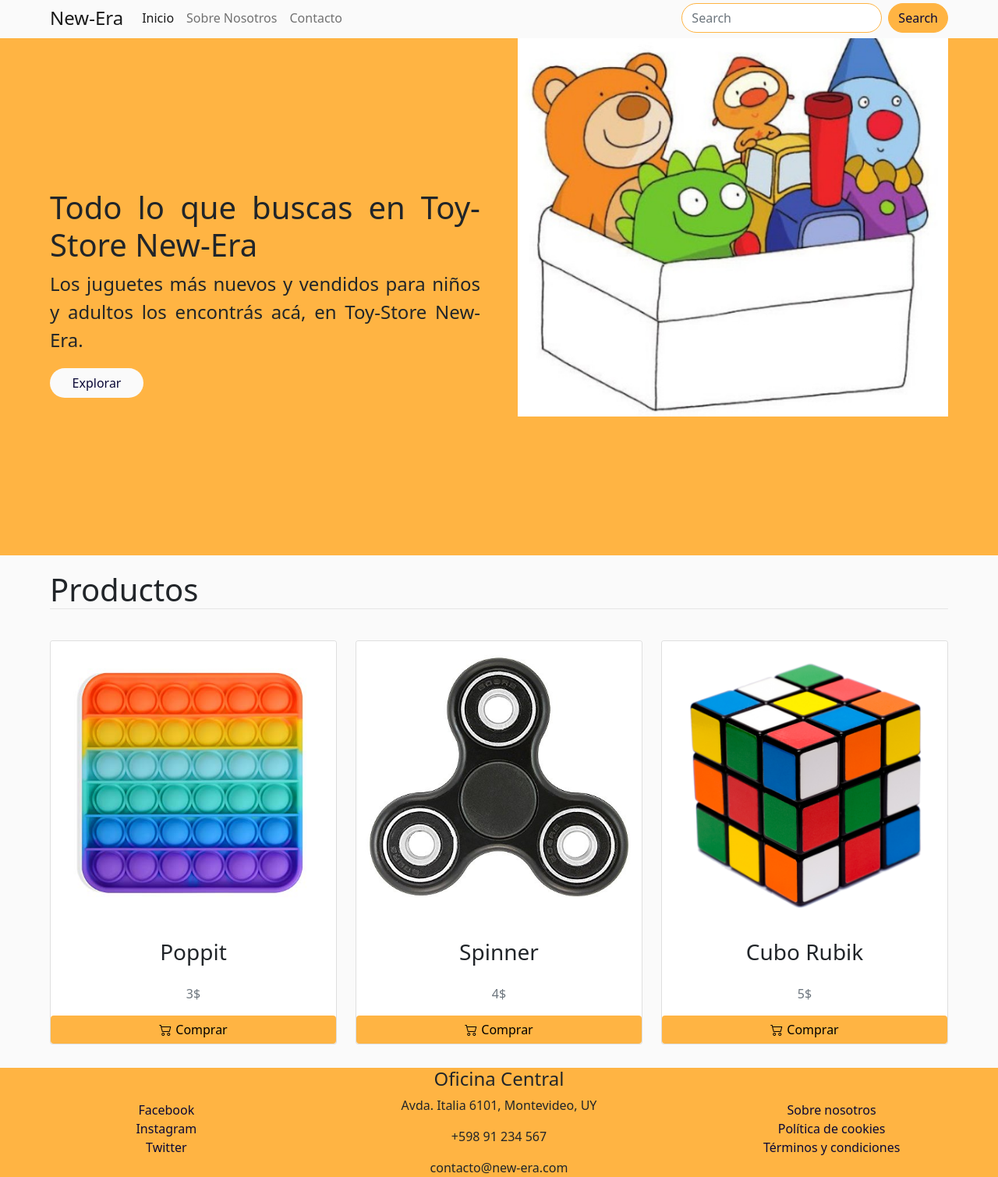
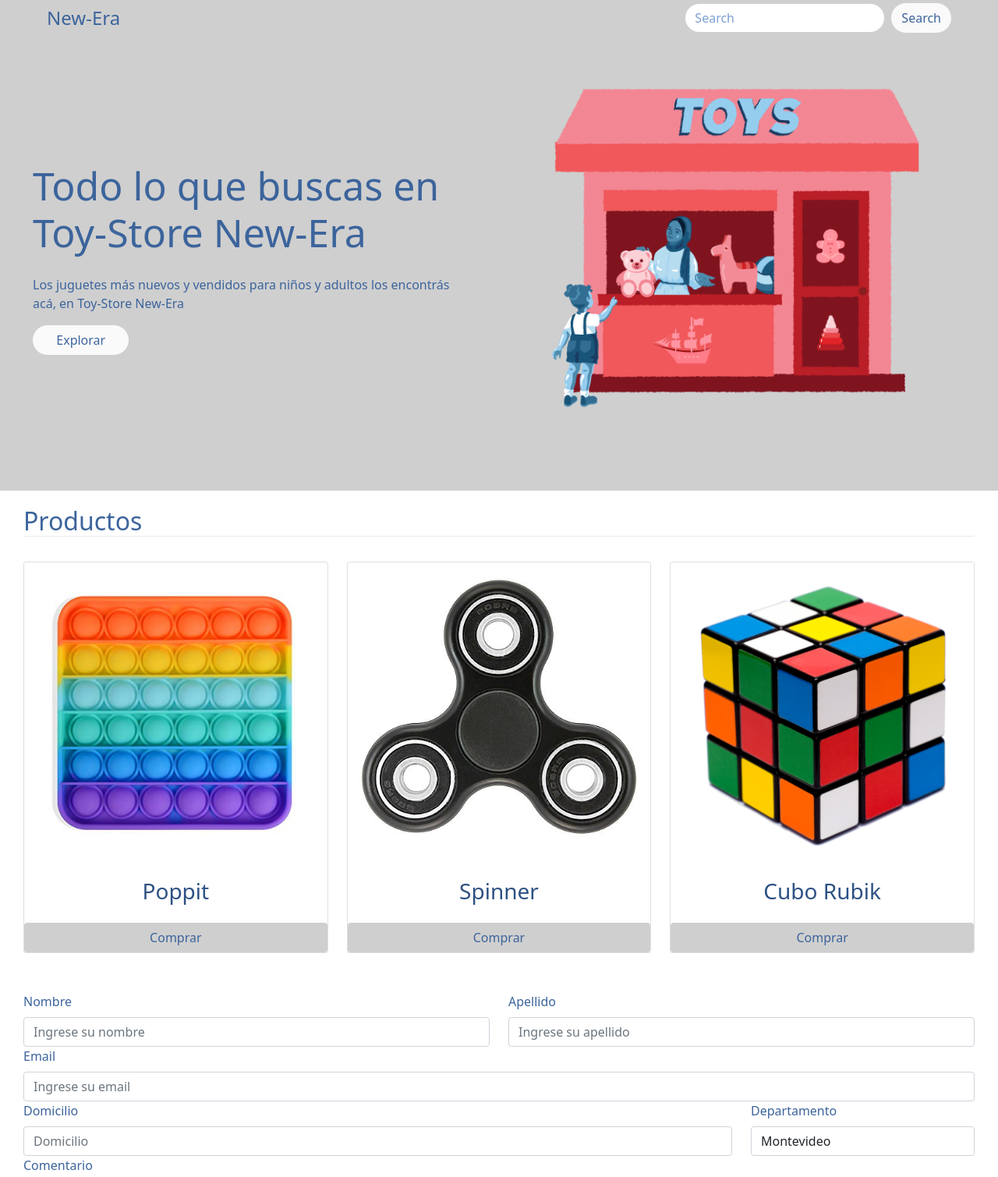
Before and after one commit to justfaku/toy-store, a website: page index.html in a window 1280 px wide. Shown: the top 1509 px of the page at 78% size. Drawn offline with nearby package versions, Linux system fonts and the light colour scheme.

Commit message:
más cambios

```diff
--- a/css/main.css
+++ b/css/main.css
@@ -1,141 +1,162 @@
 :root {
-    --main-color: rgb(255, 180, 67);
-    --gray: #e6e6e6;
-    --black: rgb(11, 8, 54);
+  --main-color: rgb(207, 207, 207);
+  --smooth-gray: rgb(235, 235, 235);
+  --gray: rgb(197, 197, 197);
+  --strong-gray: #414141;
+  --blue: #3c649c;
+  --smooth-blue: #7ca0d3;
+  --strong-blue: #2d5183;
   --white: rgb(250, 250, 250);
-    --smooth-gray: rgb(122, 122, 122);
 }
+
 * {
   padding: 0;
   margin: 0;
   box-sizing: border-box;
+  color: var(--blue);
 }
+
 img {
   max-width: 100%;
   max-height: 100%;
 }
-body {
-    background-color: var(--white);
-}
 .container {
-    max-width: 100%;
-    margin: 0 auto;
-    padding: 0 4rem 0 4rem;
+  max-width: 1300px;
+  margin: auto;
+  padding: 0 30px 0 30px;
 }
 
-a {
+a,
+.nav-link {
   text-decoration: none;
-    color:  var(--black);
+  color: var(--blue);
 }
-a:hover {
-    color: var(--smooth-gray);
+
+a:hover,
+.nav-link:hover {
+  color: var(--strong-blue);
 }
-.nav-link {
-    color: var(--black);
-}
-.nav-link:hover {
-    color: var(--smooth-gray);
-}
+
 h3 {
   text-align: center;
 }
 
+.row {
+  display: flex;
+  align-items: center;
+  flex-wrap: wrap;
+  justify-content: space-around;
+}
+
 /*Navigation Styles*/
+
 .navbar {
-    background-color: var(--white);
   padding-top: 0px;
   padding-bottom: 3px;
   color: var(--black);
 }
+
 .navbar-brand {
   font-size: x-large;
   font: bold;
 }
+
+.search::placeholder {
+    color: var(--smooth-blue);
+}
 .search,
 .search-btn {
   border-radius: 20px;
+  border-color: transparent;
 }
-.search {
-    border-color: var(--main-color);
+
+.search-btn {
+  color: var(--blue);
+  background-color: var(--white);
 }
-.search-btn {
-    border-color: var(--main-color);
-    color: var(--black);
-    background-color: var(--main-color);
+
+.search-btn:hover {
+  background-color: var(--smooth-gray);
+  border-color: transparent;
+  color: var(--strong-blue);
 }
-.search-btn:hover {
-    background-color: var(--main-color);
-    border-color: transparent;
-    color: var(--black);
-}
-.search-btn:active {
-    color: var(--black);
-}
+
 /*Finish of Navigation Styles*/
 
 /*Header Styles*/
-.head {
+
+.head-container {
+  align-items: center;
   background-color: var(--main-color);
-    padding-top: 23px;
+  max-width: max-content;
+  margin: 0 auto;
+  padding: 0 30px 40px 30px;
 }
-.grid-container {
-    display: grid;
-    grid-template-columns: 1fr 1fr;
-    grid-template-rows: 80vh;
-    align-items: center;
-    gap: 3rem;
-}
-.left-content {
-    align-content: flex-start;
-    font-size: 1.5rem;
-	font-weight: 300;
-	text-align: justify;
-	padding-bottom: 2rem;
-	max-width: 800px;
-}
+
 .explore-btn {
   background-color: var(--white);
   border-radius: 20px;
   padding-left: 5%;
   padding-right: 5%;
+  display: inline-block;
+  color: var(--blue);
 }
-.right-content {
-    height: 100vh;
-    min-height: 100vh;
-    background-image: url(../img/header.jpg);
-    background-size:contain;
-    background-repeat: no-repeat;
+.explore-btn:hover {
+  background-color: var(--smooth-gray);
+  border-color: transparent;
+  color: var(--strong-blue);
 }
+
+.col-2 {
+  flex-basis: 50%;
+  min-width: 300px;
+}
+
+.col-2 h1 {
+  font-size: 50px;
+  line-height: 60px;
+  margin: 25px 0;
+}
+.col-2 img {
+  max-width: 100%;
+  padding: 50px 0;
+}
+
 /*Finish of Header Styles*/
 
 /*Products Styles*/
+
 #products {
   padding-top: 20px;
+  padding-bottom: 50px;
 }
+
 .products-title::after {
   content: "";
   display: block;
-    border-bottom: 1px solid var(--gray);
+  border-bottom: 1px solid var(--smooth-gray);
   width: 100%;
   margin-bottom: 1em;
 }
 .product-text {
   text-align: justify;
 }
-.price {
-    text-align: center;
+.card-title {
+    color: var(--strong-blue);
 }
+
 .buy-btn {
-    background: var(--main-color);
-    border: #ffc107;
-    color: black;
+  background-color: var(--main-color);
+  color: var(--blue);
 }
-.buy-cart-icon {
-    padding-right: 5px;
+.buy-btn:hover {
+    background-color: var(--gray);
+    color: var(--strong-blue);
 }
 /*Finish of Products Styles*/
 
 /*Footer Styles*/
+
 .footer-address-icon {
   padding-right: 5px;
 }
@@ -146,7 +167,9 @@ h3 {
   margin-top: 30px;
   background-color: var(--main-color);
 }
+
 address {
   margin: 0px;
 }
+
 /*Finish of Footer Styles*/
--- a/index.html
+++ b/index.html
@@ -2,22 +2,18 @@
 <html lang="en">
 
 <head>
-  <!-- Required meta tags -->
     <meta charset="utf-8">
     <meta name="viewport" content="width=device-width, initial-scale=1">
     <!-- Bootstrap CSS -->
     <link href="https://cdn.jsdelivr.net/npm/bootstrap@5.1.3/dist/css/bootstrap.min.css" rel="stylesheet"
         integrity="sha384-1BmE4kWBq78iYhFldvKuhfTAU6auU8tT94WrHftjDbrCEXSU1oBoqyl2QvZ6jIW3" crossorigin="anonymous">
-  <!-- Icons Bootstrap -->
-  <link rel="stylesheet" href="https://cdn.jsdelivr.net/npm/bootstrap-icons@1.8.1/font/bootstrap-icons.css">
     <!-- Local CSS -->
     <link rel="stylesheet" href="css/main.css">
     <title>New-Era</title>
 </head>
 
 <body>
-  <!-- Navbar -->
-  <nav class="navbar navbar-expand-md navbar-light">
+    <!--   <nav class="navbar navbar-expand-md navbar-light">
     <div class="container-fluid container">
       <a class="navbar-brand" href="#">New-Era</a>
       <button class="navbar-toggler" type="button" data-bs-toggle="collapse" data-bs-target="#navbarNavAltMarkup"
@@ -36,70 +32,135 @@
         <button class="btn btn-outline-success search-btn" type="submit">Search</button>
       </form>
     </div>
+  </nav> -->
+
+
+
+    <!-- Header -->
+    <header>
+        <div class="row head-container">
+
+            <!-- Navigation -->
+            <nav class="navbar container">
+                <a href="index.html" class="navbar-brand">New-Era</a>
+
+                <form class="d-flex search-form ">
+                    <input class="form-control me-2 search " type="search " placeholder="Search " aria-label="Search ">
+                    <button class="btn btn-outline-success search-btn " type="submit ">Search</button>
+                </form>
+
             </nav>
+            <div class="col-2">
+                <h1>Todo lo que buscas en <br>Toy-Store New-Era</h1>
+                <p> Los juguetes más nuevos y vendidos para niños y adultos los encontrás<br>acá, en Toy-Store New-Era</p>
+                <a href="#products" class="btn explore-btn">Explorar</a>
+            </div>
+            <div class="col-2">
+                <img src="img/header.png" ">
+              </div>
+          </div>
 
-  <header class="head">
-    <div class="container">
-      <div class="grid-container">
-        <div class="left-content">
+      </header>
+
+    <!--   <header class=" head ">
+    <div class=" container ">
+      <div class=" grid-container ">
+        <div class=" left-content ">
           <h1>Todo lo que buscas en Toy-Store New-Era</h1>
           <p>
             Los juguetes más nuevos y vendidos para niños y adultos los encontrás acá, en Toy-Store New-Era.
           </p>
-          <button type="button" class="btn explore-btn"><a href="#products">Explorar</a></button>
+          <button type=" button " class=" btn explore-btn "><a href=" #products ">Explorar</a></button>
         </div>
-        <div class="right-content">
+        <div class=" right-content ">
         </div>
       </div>
     </div>
-  </header>
-  <div class="container" id="products">
-    <h1 class="products-title">Productos</h1>
-    <div class="row row-cols-1 row-cols-md-3 g-4">
-      <div class="col">
-        <div class="card">
-          <img src="img/poppit.jpg" class="card-img-top " alt="...">
-          <div class="card-body">
-            <h3 class="card-title">Poppit</h5>
+  </header> -->
+
+    <!-- Products Section -->
+    <section class=" container " id="products">
+                <h2 class="products-title ">Productos</h2>
+                <div class="row row-cols-1 row-cols-md-3 g-4 ">
+                    <div class="col ">
+                        <div class="card ">
+                            <img src="img/poppit.jpg " class="card-img-top " alt="... ">
+                            <div class="card-body ">
+                                <h3 class="card-title ">Poppit</h3>
                             </div>
-          <p class="card-text text-muted price">3$</p>
-          <button type="button" class="btn buy-btn"><i class="bi bi-cart2 buy-cart-icon"></i>Comprar</button>
+                            <button type="button " class="btn buy-btn ">Comprar</button>
                         </div>
                     </div>
-      <div class="col">
-        <div class="card">
-          <img src="img/spinner.jpg" class="card-img-top" alt="...">
-          <div class="card-body">
-            <h3 class="card-title">Spinner</h5>
+                    <div class="col ">
+                        <div class="card ">
+                            <img src="img/spinner.jpg " class="card-img-top " alt="... ">
+                            <div class="card-body ">
+                                <h3 class="card-title ">Spinner</h3>
                             </div>
-          <p class="card-text text-muted price">4$</p>
-          <button type="button" class="btn buy-btn"><i class="bi bi-cart2 buy-cart-icon"></i>Comprar</button>
+                            <button type="button " class="btn buy-btn ">Comprar</button>
                         </div>
                     </div>
-      <div class="col">
-        <div class="card">
-          <img src="img/rubik.jpg" class="card-img-top" alt="...">
-          <div class="card-body">
-            <h3 class="card-title">Cubo Rubik</h5>
+                    <div class="col ">
+                        <div class="card ">
+                            <img src="img/rubik.jpg " class="card-img-top " alt="... ">
+                            <div class="card-body ">
+                                <h3 class="card-title ">Cubo Rubik</h3>
                             </div>
-          <p class="card-text text-muted price">5$</p>
-          <button type="button" class="btn buy-btn"><i class="bi bi-cart2 buy-cart-icon"></i>Comprar</button>
+                            <button type="button " class="btn buy-btn ">Comprar</button>
                         </div>
                     </div>
                 </div>
+                </section>
+
+                <div class="container ">
+                    <form>
+                        <div class="row ">
+                            <div class="form-group col-sm-6 ">
+                                <label for="name " class="form-label ">Nombre</label>
+                                <input type="text " class="form-control " id="name " placeholder="Ingrese su nombre ">
+                            </div>
+                            <div class="form-group col-sm-6 ">
+                                <label for="lastname " class="form-label ">Apellido</label>
+                                <input type="text " class="form-control " id="name " placeholder="Ingrese su apellido ">
+                            </div>
+                        </div>
+                        <div class="form-group ">
+                            <label for="email " class="form-label ">Email</label>
+                            <input type="email " class="form-control " id="email " placeholder="Ingrese su email ">
+                        </div>
+                        <div class="row ">
+                            <div class="form-group col-sm-9 ">
+                                <label for="address " class="form-label ">Domicilio</label>
+                                <input type="text " class="form-control " id="address " placeholder="Domicilio ">
+                            </div>
+                            <div class="form-group col-sm-3 ">
+                                <label for="city " class="form-label ">Departamento</label>
+                                <select id="city " class="form-control ">
+                                    <option selected>Montevideo</option>
+                                    <option>Interior</option>
+                                </select>
+                            </div>
+                        </div>
+                        <div class="form-row ">
+                            <div class="form-group col-sm ">
+                                <label for="commentary " class="form-label ">Comentario</label>
+                                <textarea class="form-control " id="commentary " placeholder="Ingresa tu comentario "
+                                    rows="6 "></textarea>
+                            </div>
+                        </div>
+                        <input class="btn btn " type="submit " value="Enviar " required style="margin-top: 6px; ">
+                    </form>
                 </div>
 
-
-
                 <footer>
-    <div class="container-fluid footer">
-      <div class="row footer-row">
-        <div class="col-sm-4 d-flex flex-column align-items-center">
-          <a href="https://www.facebook.com">Facebook</a>
-          <a href="https://www.instagram.com">Instagram</a>
-          <a href="https://www.twitter.com">Twitter</a>
+                    <div class="container-fluid footer ">
+                        <div class="row footer-row ">
+                            <div class="col-sm-4 d-flex flex-column align-items-center ">
+                                <a href="https://www.facebook.com ">Facebook</a>
+                                <a href="https://www.instagram.com ">Instagram</a>
+                                <a href="https://www.twitter.com ">Twitter</a>
                             </div>
-        <div class="col-sm-4 d-flex flex-column align-items-center">
+                            <div class="col-sm-4 d-flex flex-column align-items-center ">
                                 <address>
                                     <h4>Oficina Central</h4>
                                     <p>Avda. Italia 6101, Montevideo, UY</p>
@@ -107,19 +168,20 @@
                                     <p>contacto@new-era.com</p>
                                 </address>
                             </div>
-        <div class="col-sm-4 d-flex flex-column align-items-center">
-          <a href="./about.html">Sobre nosotros</a>
-          <a href="https://www.instagram.com">Política de cookies</a>
-          <a href="https://www.twitter.com">Términos y condiciones</a>
+                            <div class="col-sm-4 d-flex flex-column align-items-center ">
+                                <a href="./about.html ">Sobre nosotros</a>
+                                <a href="https://www.instagram.com ">Política de cookies</a>
+                                <a href="https://www.twitter.com ">Términos y condiciones</a>
                             </div>
                         </div>
                     </div>
+
                 </footer>
 
                 <!-- Bootstrap Bundle with Popper -->
-  <script src="https://cdn.jsdelivr.net/npm/bootstrap@5.1.3/dist/js/bootstrap.bundle.min.js"
-    integrity="sha384-ka7Sk0Gln4gmtz2MlQnikT1wXgYsOg+OMhuP+IlRH9sENBO0LRn5q+8nbTov4+1p"
-    crossorigin="anonymous"></script>
+                <script src="https://cdn.jsdelivr.net/npm/bootstrap@5.1.3/dist/js/bootstrap.bundle.min.js "
+                    integrity="sha384-ka7Sk0Gln4gmtz2MlQnikT1wXgYsOg+OMhuP+IlRH9sENBO0LRn5q+8nbTov4+1p "
+                    crossorigin="anonymous "></script>
 </body>
 
 </html>
```
Also changed, not shown: img/header.jpg (deleted), img/header.png (added), 1 other file. Lines whose indentation alone changed are shown as unchanged.
